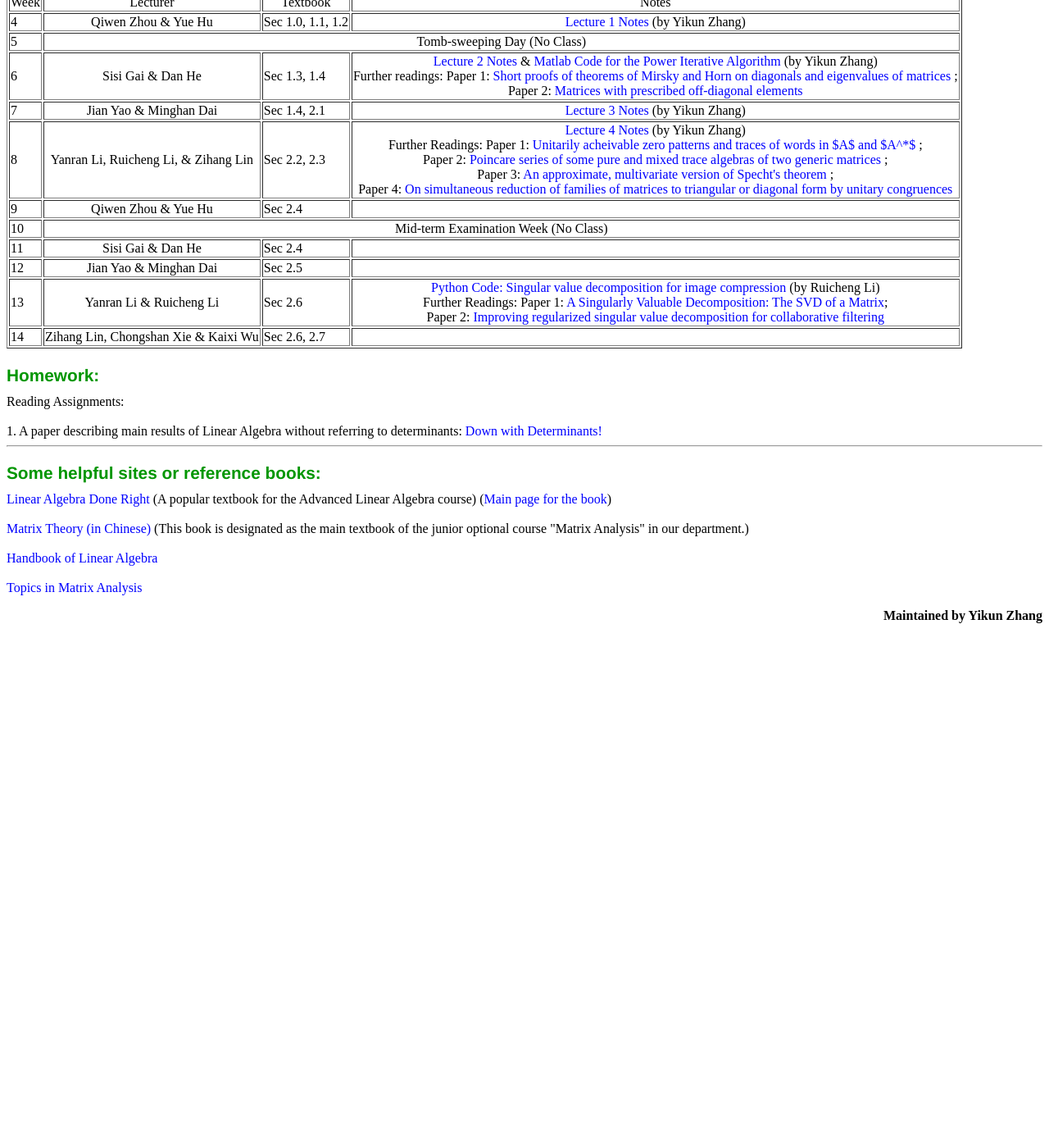
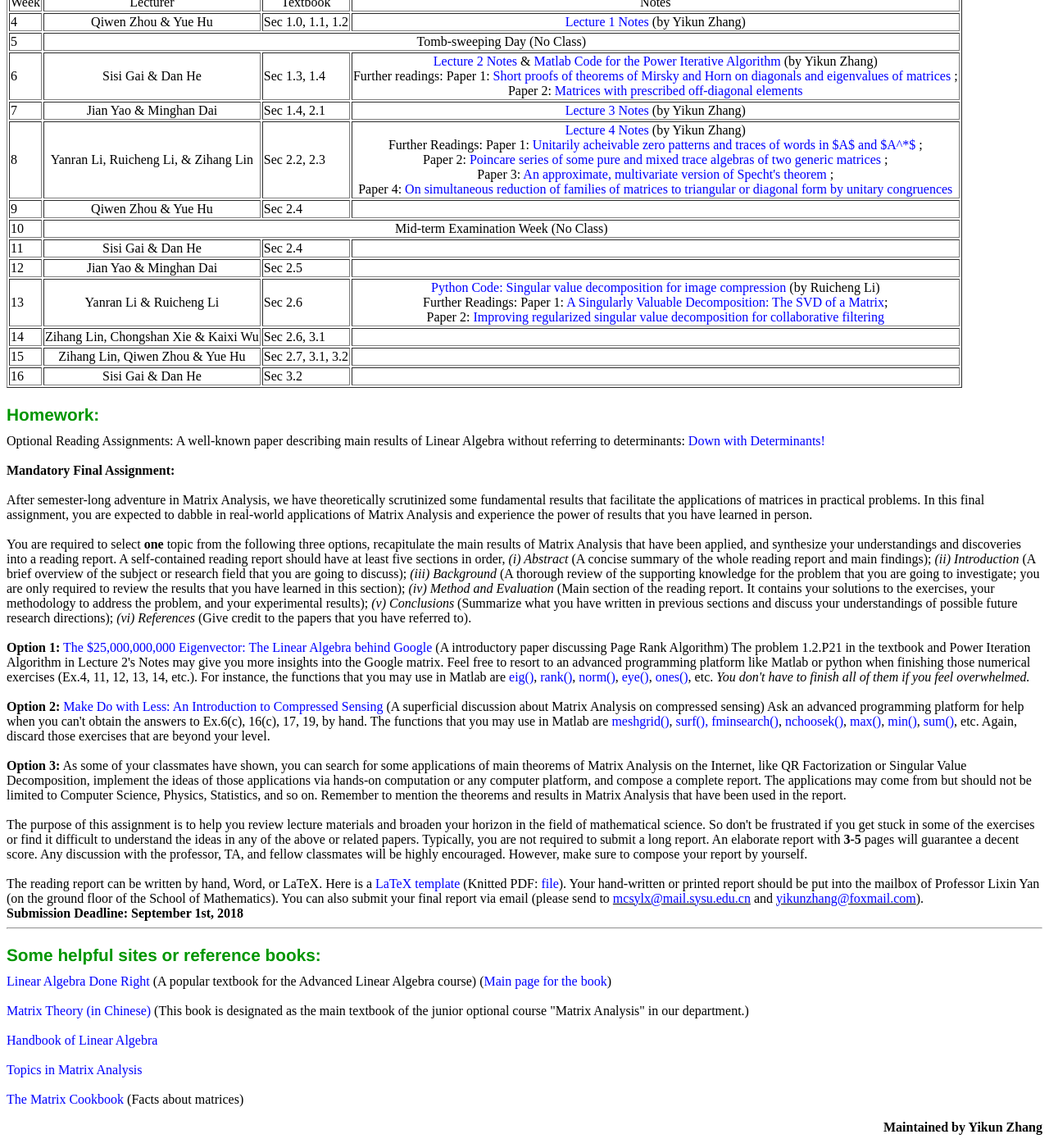
Before and after one commit to zhangyk8/zhangyk8.github.io, a Jekyll site: the page _teaching/matrix_analysis.html, which Jekyll copies as it is, in a window 1280 px wide and 1400 px high, scrolled down 914 px. Shown: the whole window at 82% size. Built offline with Jekyll 4.4.1, drawn with Linux system fonts in a browser that asks for light colours; before the commit the page ends 1690 px from its top, so only the background shows below that; some of the changed text lies outside the part shown.

Commit message:
Add files via upload

```diff
--- a/_teaching/matrix_analysis.html
+++ b/_teaching/matrix_analysis.html
@@ -89,7 +89,7 @@ A reprint edition is published by Posts & Telecom Press and available on Amazon,
 <h3 class="subtitle" style="margin-bottom: 0.5em;">
 Grading:
  </h3>
-We will inherit the grading system last semester, which comprises the lecture performance and evaluation from other fellow students.
+80% (Lecture performance and evaluation from fellow classmates) + 20% (Final Reading Report)
 <hr>
 
  <h3 class="subtitle" style="margin-bottom: 0.5em;">
@@ -173,8 +173,20 @@ Syllabus:
   <TR>
     <TD> 14 </TD>
     <TD colspan="5" align="center"> Zihang Lin, Chongshan Xie & Kaixi Wu </TD>
-    <TD colspan="6"> Sec 2.6, 2.7 </TD>
+    <TD colspan="6"> Sec 2.6, 3.1 </TD>
     <TD colspan="3" align="center">  </TD>
+  </TR>
+  <TR>
+    <TD> 15 </TD>
+    <TD colspan="5" align="center"> Zihang Lin, Qiwen Zhou & Yue Hu </TD>
+    <TD colspan="6"> Sec 2.7, 3.1, 3.2 </TD>
+    <TD colspan="3" align="center"> </TD>
+  </TR>
+  <TR>
+    <TD> 16 </TD>
+    <TD colspan="5" align="center"> Sisi Gai & Dan He </TD>
+    <TD colspan="6"> Sec 3.2 </TD>
+    <TD colspan="3" align="center"> </TD>
   </TR>
     </TBODY></TABLE>
 
@@ -183,10 +195,25 @@ Syllabus:
 Homework:
  </h3>
 
-Reading Assignments:
+Optional Reading Assignments: A well-known paper describing main results of Linear Algebra without referring to determinants: <a href="file_spring2018/Down_with_Determinants.pdf">Down with Determinants!</a>
 <br><br>
-1. A paper describing main results of Linear Algebra without referring to determinants: <a href="file_spring2018/Down_with_Determinants.pdf">Down with Determinants!</a>
-
+<b>Mandatory Final Assignment: </b>
+<br><br>
+After semester-long adventure in Matrix Analysis, we have theoretically scrutinized some fundamental results that facilitate the applications of matrices in practical problems. In this final assignment, you are expected to dabble in real-world applications of Matrix Analysis and experience the power of results that you have learned in person.
+<br><br>
+You are required to select <b>one</b> topic from the following three options, recapitulate the main results of Matrix Analysis that have been applied, and synthesize your understandings and discoveries into a reading report. A self-contained reading report should have at least five sections in order, <i>(i) Abstract</i> (A concise summary of the whole reading report and main findings); <i>(ii) Introduction</i> (A brief overview of the subject or research field that you are going to discuss); <i>(iii) Background</i> (A thorough review of the supporting knowledge for the problem that you are going to investigate; you are only required to review the results that you have learned in this section); <i>(iv) Method and Evaluation</i> (Main section of the reading report. It contains your solutions to the exercises, your methodology to address the problem, and your experimental results); <i>(v) Conclusions</i> (Summarize what you have written in previous sections and discuss your understandings of possible future research directions); <i>(vi) References</i> (Give credit to the papers that you have referred to).
+<br><br>
+<b>Option 1:</b> <a href="file_spring2018/Page_Rank_Algorithm.pdf">The $25,000,000,000 Eigenvector: The Linear Algebra behind Google</a> (A introductory paper discussing Page Rank Algorithm) The problem 1.2.P21 in the textbook and Power Iteration Algorithm in Lecture 2's Notes may give you more insights into the Google matrix. Feel free to resort to an advanced programming platform like Matlab or python when finishing those numerical exercises (Ex.4, 11, 12, 13, 14, etc.). For instance, the functions that you may use in Matlab are <a href="https://www.mathworks.com/help/symbolic/eig.html">eig()</a>, <a href="https://www.mathworks.com/help/matlab/ref/rank.html">rank()</a>, <a href="https://www.mathworks.com/help/matlab/ref/norm.html">norm()</a>, <a href="https://www.mathworks.com/help/matlab/ref/eye.html">eye()</a>, <a href="https://www.mathworks.com/help/matlab/ref/ones.html">ones()</a>, etc. <i>You don't have to finish all of them if you feel overwhelmed.</i>
+<br><br>
+<b>Option 2:</b> <a href="file_spring2018/Making_Do_With_Less.pdf">Make Do with Less: An Introduction to Compressed Sensing</a> (A superficial discussion about Matrix Analysis on compressed sensing) Ask an advanced programming platform for help when you can't obtain the answers to Ex.6(c), 16(c), 17, 19, by hand. The functions that you may use in Matlab are <a href="https://www.mathworks.com/help/matlab/ref/meshgrid.html">meshgrid()</a>, <a href="https://www.mathworks.com/help/matlab/ref/surf.html">surf()<a>, <a href="https://www.mathworks.com/help/matlab/ref/fminsearch.html">fminsearch()</a>, <a href="https://www.mathworks.com/help/matlab/ref/nchoosek.html">nchoosek()</a>, <a href="https://www.mathworks.com/help/matlab/ref/max.html">max()</a>, <a href="https://www.mathworks.com/help/matlab/ref/min.html">min()</a>, <a href="https://www.mathworks.com/help/matlab/ref/sum.html">sum()</a>, etc. Again, discard those exercises that are beyond your level.
+<br><br>
+<b>Option 3:</b> As some of your classmates have shown, you can search for some applications of main theorems of Matrix Analysis on the Internet, like QR Factorization or Singular Value Decomposition, implement the ideas of those applications via hands-on computation or any computer platform, and compose a complete report. The applications may come from but should not be limited to Computer Science, Physics, Statistics, and so on. Remember to mention the theorems and results in Matrix Analysis that have been used in the report.
+<br><br>
+The purpose of this assignment is to help you review lecture materials and broaden your horizon in the field of mathematical science. So don't be frustrated if you get stuck in some of the exercises or find it difficult to understand the ideas in any of the above or related papers. Typically, you are not required to submit a long report. An elaborate report with <b>3-5</b> pages will guarantee a decent score. Any discussion with the professor, TA, and fellow classmates will be highly encouraged. However, make sure to compose your report by yourself.
+<br><br>
+The reading report can be written by hand, Word, or LaTeX. Here is a <a href="file_spring2018/Latex_template.tex" download="Latex_template">LaTeX template</a> (Knitted PDF: <a href="file_spring2018/Latex_template.pdf">file</a>). Your hand-written or printed report should be put into the mailbox of Professor Lixin Yan (on the ground floor of the School of Mathematics). You can also submit your final report via email (please send to <span style="text-decoration:underline"><a href="mailto:mcsylx@mail.sysu.edu.cn">mcsylx@mail.sysu.edu.cn</a></span> and <span style="text-decoration:underline"><a href="mailto:yikunzhang@foxmail.com">yikunzhang@foxmail.com</a></span>).
+<br>
+<b>Submission Deadline: September 1st, 2018</b>
 <!--
 <TABLE border="1">
   <TBODY>
@@ -216,6 +243,8 @@ Some helpful sites or reference books:
 <a href="file_spring2018/Handbook_of_Linear_Algebra.pdf">Handbook of Linear Algebra</a>
 <br><br>
 <a href="https://github.com/zhangyk8/zhangyk8.github.io/raw/master/_teaching/file_spring2018/Topics_in_Matrix_Analysis_Horn_1991.pdf">Topics in Matrix Analysis</a>
+<br><br>
+<a href="file_spring2018/The_Matrix_Cookbook.pdf">The Matrix Cookbook</a> (Facts about matrices)
  <p align="right">
 <b> Maintained by Yikun Zhang </b>
 
```
